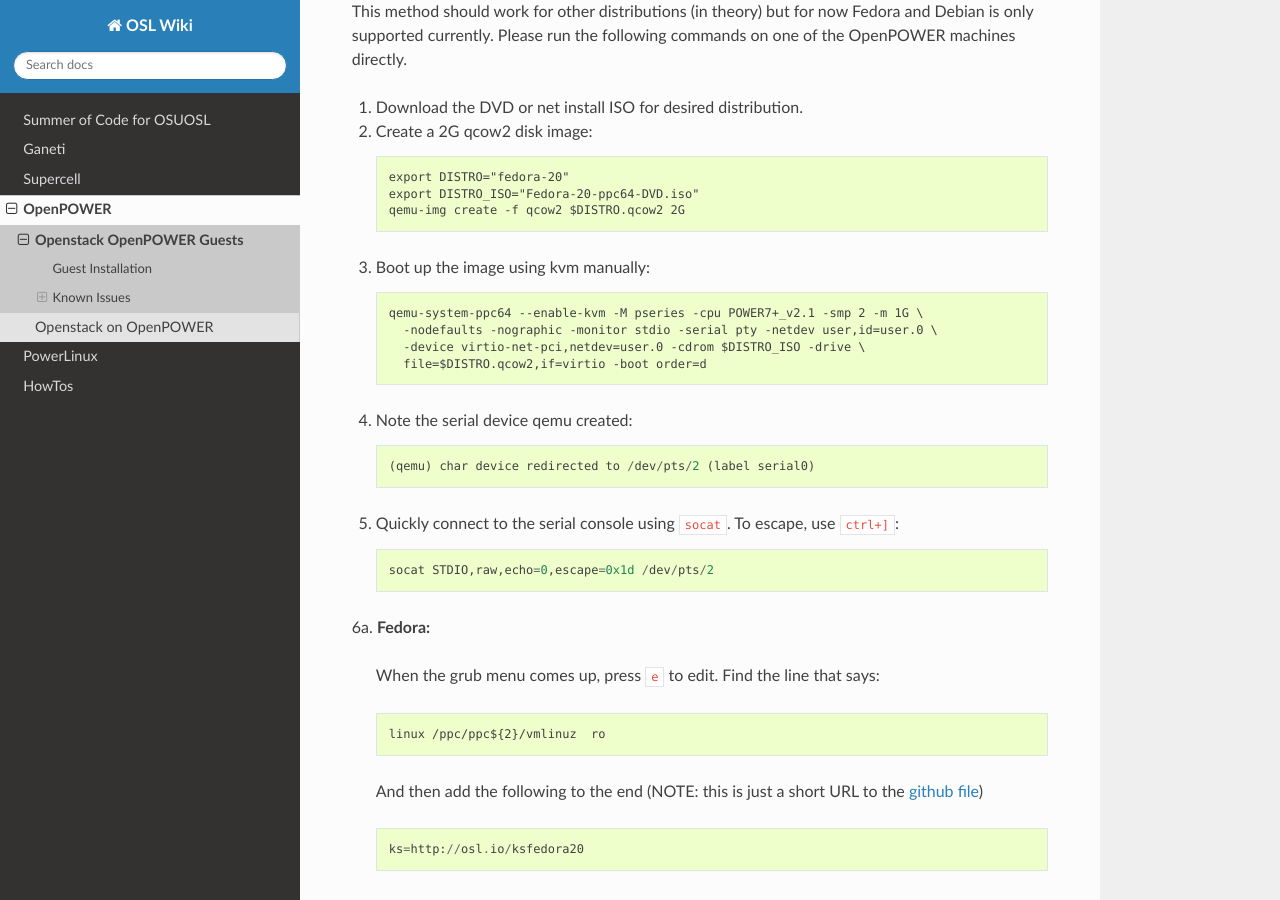
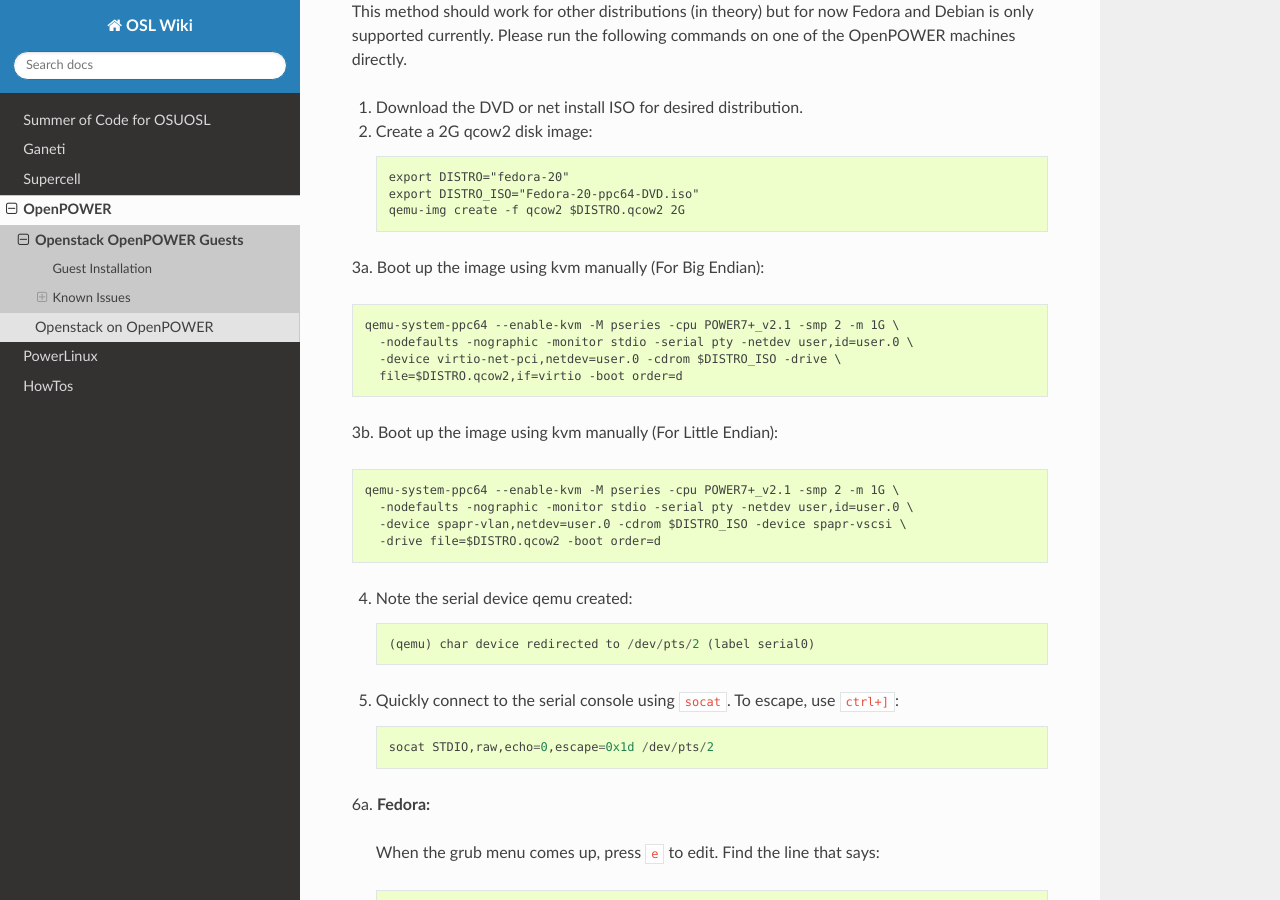
Before and after one commit to osuosl/wiki, a Sphinx documentation site: the page built from source/openpower/guests.rst, in a window 1280 px wide and 900 px high, scrolled down 485 px. Built offline with Sphinx 7.4.7 and the Read the Docs theme 2.0.0, drawn with Linux system fonts in a browser that asks for light colours.

Commit message:
Little endian docs

```diff
--- a/source/openpower/guests.rst
+++ b/source/openpower/guests.rst
@@ -31,12 +31,19 @@ of the OpenPOWER machines directly.
     export DISTRO_ISO="Fedora-20-ppc64-DVD.iso"
     qemu-img create -f qcow2 $DISTRO.qcow2 2G
 
-3. Boot up the image using kvm manually::
+3a. Boot up the image using kvm manually (For Big Endian)::
 
     qemu-system-ppc64 --enable-kvm -M pseries -cpu POWER7+_v2.1 -smp 2 -m 1G \
       -nodefaults -nographic -monitor stdio -serial pty -netdev user,id=user.0 \
       -device virtio-net-pci,netdev=user.0 -cdrom $DISTRO_ISO -drive \
       file=$DISTRO.qcow2,if=virtio -boot order=d
+
+3b. Boot up the image using kvm manually (For Little Endian)::
+
+    qemu-system-ppc64 --enable-kvm -M pseries -cpu POWER7+_v2.1 -smp 2 -m 1G \
+      -nodefaults -nographic -monitor stdio -serial pty -netdev user,id=user.0 \
+      -device spapr-vlan,netdev=user.0 -cdrom $DISTRO_ISO -device spapr-vscsi \
+      -drive file=$DISTRO.qcow2 -boot order=d
 
 4. Note the serial device qemu created::
 
```
